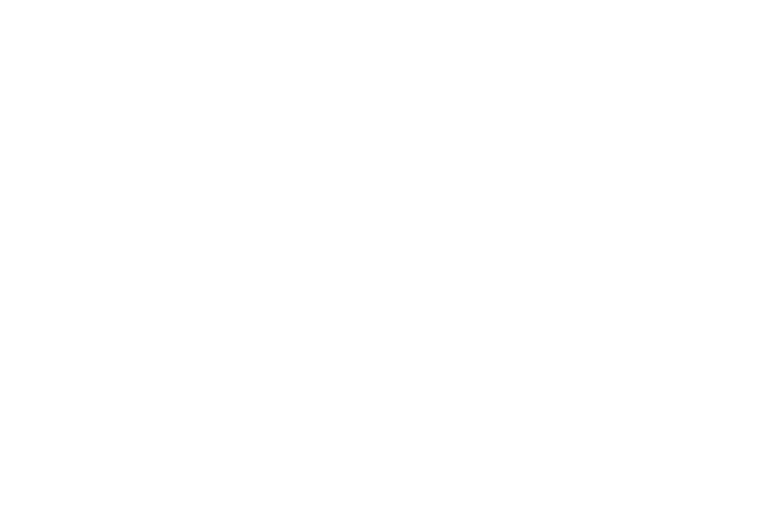
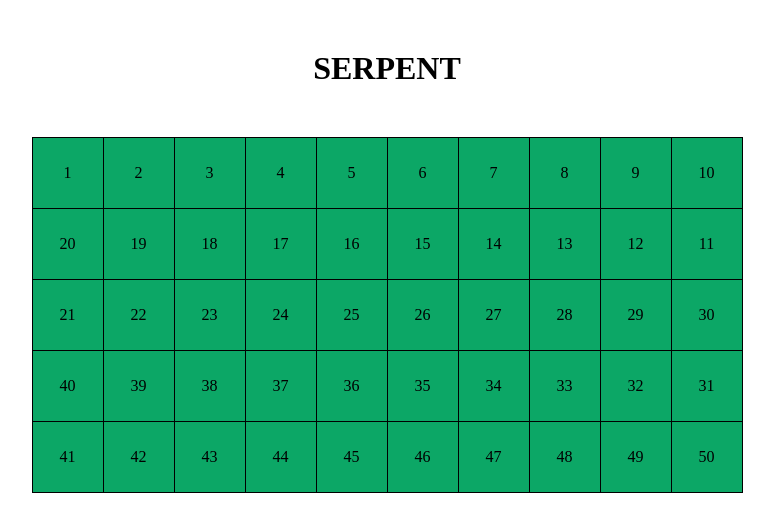
Before and after one commit to nyazitaj/projet-serpent, a plain HTML site: page index.html in a window 1280 px wide. Shown: the whole page, without its empty margins (253-1027 px from the left). Drawn offline with Linux system fonts and the light colour scheme.

Commit message:
add style in style.css

```diff
--- a/assets/css/style.css
+++ b/assets/css/style.css
@@ -0,0 +1,27 @@
+*{
+    padding: 0;
+    margin: 0;
+}
+
+body{
+    width: 100%;
+}
+
+h1{
+    text-align: center;
+    margin-top: 50px;
+    margin-bottom: 50px;
+}
+
+table{
+    margin: auto;
+    border-collapse: collapse;
+}
+
+td{
+    border: 1px solid black;
+    text-align: center;
+    height: 70px;
+    width: 70px;
+    background:rgb(12, 167, 102);
+}
--- a/index.html
+++ b/index.html
@@ -5,11 +5,13 @@
     <meta charset="UTF-8">
     <meta http-equiv="X-UA-Compatible" content="IE=edge">
     <meta name="viewport" content="width=device-width, initial-scale=1.0">
+    <link rel="stylesheet" type="text/css"  href="assets/css/style.css" />
     <title>Jeu du serpent</title>
-    <script src="assets/js/script.js" defer />
+    <script src="assets/js/script.js" defer /></script>
 </head>
 
 <body>
+    <h1>SERPENT</h1>
     <table id="board"></table>
 </body>
 
```
